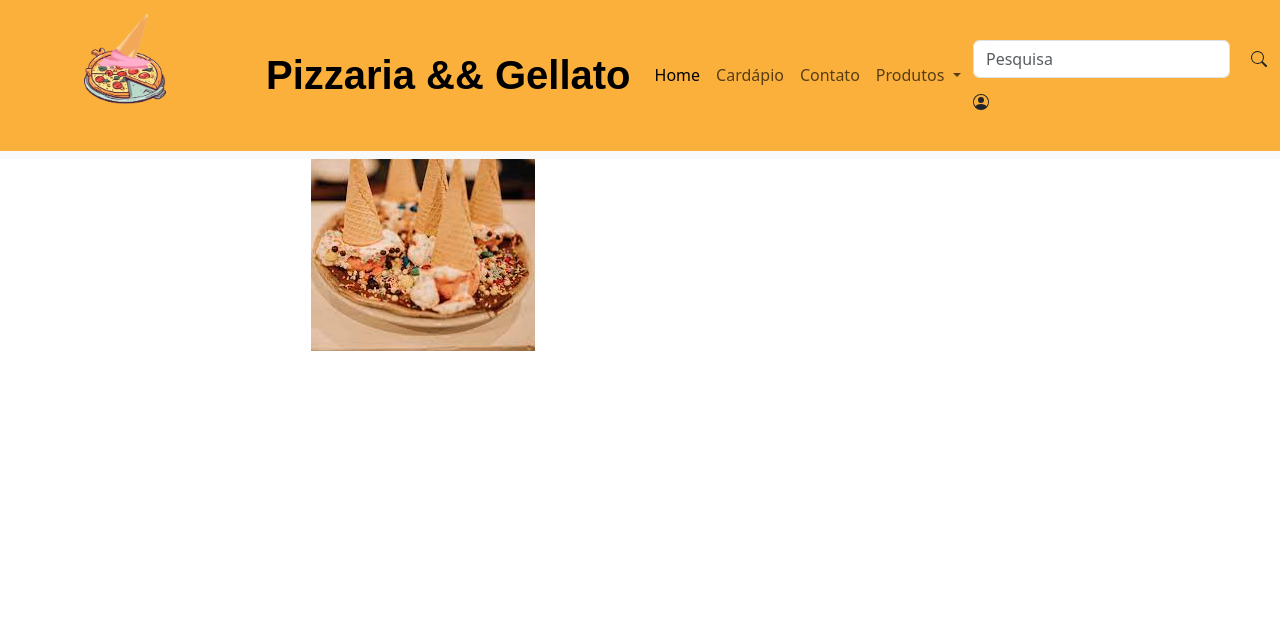
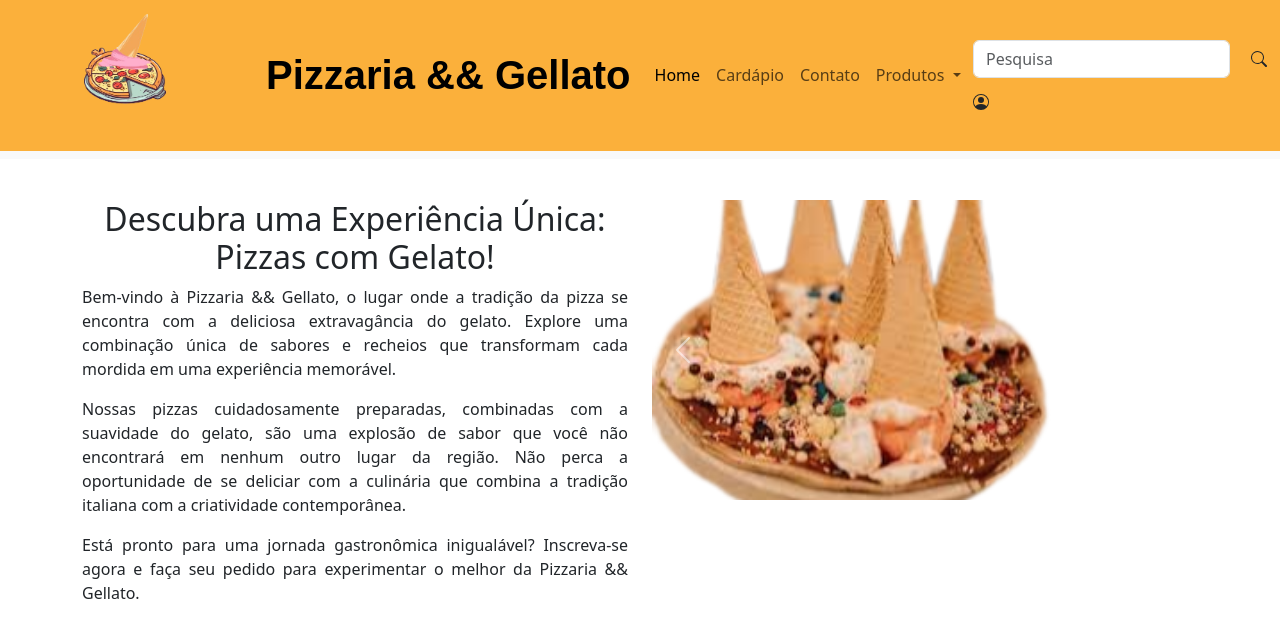
Before and after one commit to TataVic/PizzariaGellato, a PHP site: page / in a window 1280 px wide. Shown: the top 638 px of the page. Run offline with PHP 8.4, Linux system fonts and the light colour scheme; some web fonts are replaced.

Commit message:
estilizações das imagens e tela inicial

```diff
--- a/PizzaGellato/cadastro.php
+++ b/PizzaGellato/cadastro.php
@@ -13,7 +13,7 @@
 <div class="container">
         <div class="content first-content">
             <div class="firs-column">
-                <h2 class="title">Bem-Vindo, ao Jewellery Luxury Diamonds!</h2>
+                <h2 class="title">Bem-Vindo, a Pizzaria Gellatos!</h2>
                 <p class="description">kkkkkkkkkkkkkkk</p>
             </div>
             <div class="second-column">
--- a/PizzaGellato/index.php
+++ b/PizzaGellato/index.php
@@ -50,12 +50,23 @@
             top: 0;
             left: 0;
         }
+        .carousel-item {
+            height: 300px;
+            width: 400px;
+            transition: opacity 1s ease-in-out; /* pensar nessa opção */
+        }
+
+        .carousel-item img {
+          width: 100%;
+          height: 100%;
+          object-fit: cover; /* Isso garante que a imagem cubra a área especificada */
+        }
     </style>
 </head>
 <body>
 <header>
   <nav class="navbar navbar-expand-lg bg-body-tertiary fixed-top">
-  <div class="container-fluid">
+    <div class="container-fluid" id="menu">
     <a class="navbar-brand" id="pizza_img"><img src="assents/css/images/pizzaria.png"  style="width: 250px; padding: 0; margin:0;" alt="Pizzaria & Gellato"></a>
       <a class="navbar-brand" href="#"><h1><strong>Pizzaria && Gellato</strong></h1></a>
       <button class="navbar-toggler" type="button" data-bs-toggle="collapse" data-bs-target="#navbarSupportedContent" aria-controls="navbarSupportedContent" aria-expanded="false" aria-label="Toggle navigation">
@@ -103,16 +114,43 @@
     </div>
   </nav>
 </header>
-<section>
-<div class=" text-center">
+
+<section style="padding-top: 200px;">
+<div class="container text-center">
   <div class="row align-items-start">
-    <div class="col-lg-8">
-        <h2>Já imaginou pizzas com gellato?</h2>
-        <p>Você encontra aqui na pizzaria && Gellato os melhores sabores e recheios de pizza da região todinha!</p>
-        <p>Não perca essa oportunidade, se increva agora e faça seu pedido.</p>
+    <div class="col" >
+    <h2>Descubra uma Experiência Única: Pizzas com Gelato!</h2>
+    <p style="text-align: justify;">Bem-vindo à Pizzaria && Gellato, o lugar onde a tradição da pizza se encontra com a deliciosa extravagância do gelato. Explore uma combinação única de sabores e recheios que transformam cada mordida em uma experiência memorável.</p>
+    <p style="text-align: justify;">Nossas pizzas cuidadosamente preparadas, combinadas com a suavidade do gelato, são uma explosão de sabor que você não encontrará em nenhum outro lugar da região. Não perca a oportunidade de se deliciar com a culinária que combina a tradição italiana com a criatividade contemporânea.</p>
+    <p style="text-align: justify;">Está pronto para uma jornada gastronômica inigualável? Inscreva-se agora e faça seu pedido para experimentar o melhor da Pizzaria && Gellato.</p>
     </div>
-    <div class="col-lg-8">
-      <img src="assents/css/images/carrosel/pizza_sorvete.jpeg">
+
+    <div class=" col carousel slide"data-bs-ride="carousel" data-bs-interval="2000">
+    <div class="carousel-inner">
+    <div class="carousel-item active">
+      <img src="assents/css/images/carrosel/pizza_sorvete.png" class="d-block w-100" alt="pizza da logo">
+    </div>
+    <div class="carousel-item">
+      <img src="assents/css/images/carrosel/pizzas_morango.png" class="d-block w-100" alt="">
+    </div>
+    <div class="carousel-item">
+      <img src="assents/css/images/carrosel/pizzas_velvet.png" class="d-block w-100" alt="">
+    </div>
+    <div class="carousel-item">
+      <img src="assents/css/images/carrosel/pizzas.png" class="d-block w-100" alt="...">
+    </div>
+    <div class="carousel-item">
+      <img src="assents/css/images/carrosel/pizza_morango_sorvete.png" class="d-block w-100" alt="...">
+    </div>
+  </div>
+  <button class="carousel-control-prev" type="button" data-bs-target="#carouselExample" data-bs-slide="prev">
+    <span class="carousel-control-prev-icon" aria-hidden="true"></span>
+    <span class="visually-hidden">Previous</span>
+  </button>
+  <button class="carousel-control-next" type="button" data-bs-target="#carouselExample" data-bs-slide="next">
+    <span class="carousel-control-next-icon" aria-hidden="true"></span>
+    <span class="visually-hidden">Next</span>
+  </button>
     </div>
   </div>
 </div>
```
Also changed, not shown: PizzaGellato/Clientes.php (added, +84 -0 lines), PizzaGellato/assents/css/images/carrosel/pizza_morango_sorvete.png (added), PizzaGellato/assents/css/images/carrosel/pizza_sorvete.png (added), PizzaGellato/assents/css/images/carrosel/pizzas.png (added), PizzaGellato/assents/css/images/carrosel/pizzas_morango.png (added), PizzaGellato/assents/css/images/carrosel/pizzas_velvet.png (added). Lines whose indentation alone changed are shown as unchanged.
